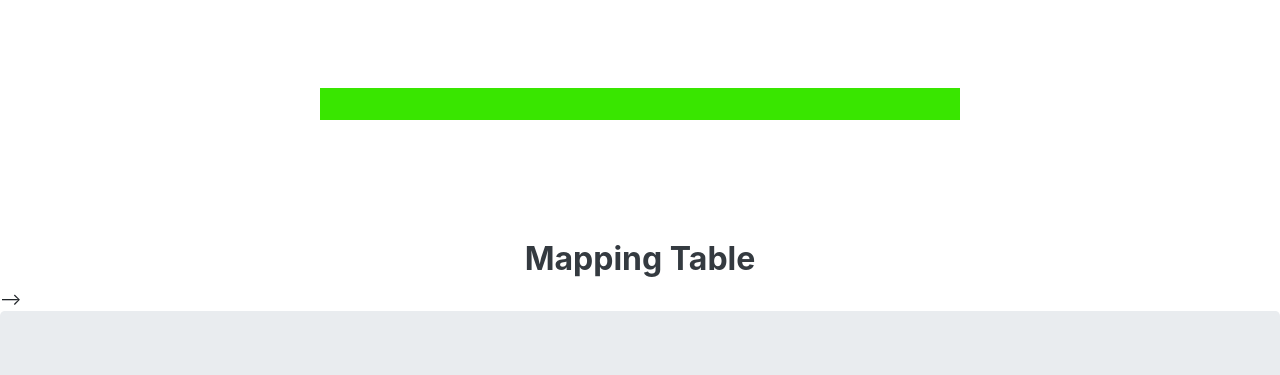
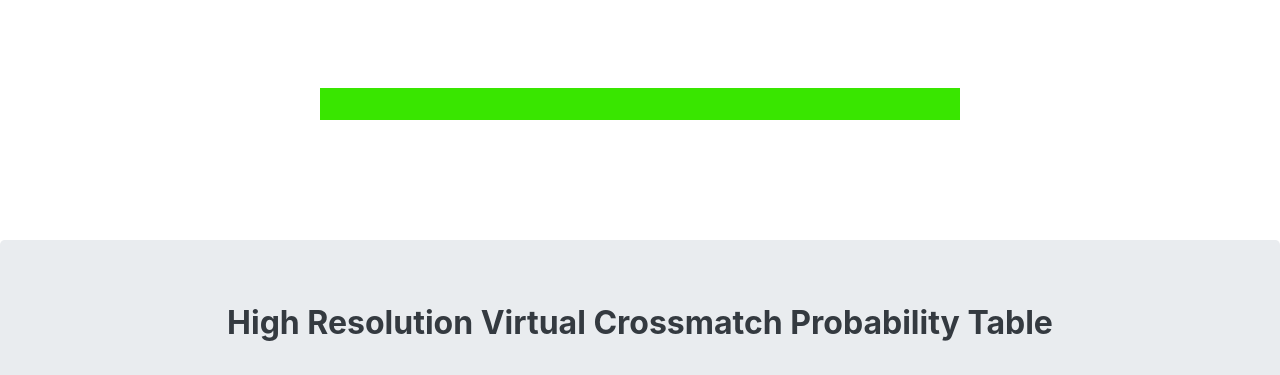
Before and after one commit to NavchetanKaur/local_tool, a Django app: template transplanttoolbox/templates/victor/vxmGlsmatch.html in a window 1280 px wide. Shown: the part 870-1245 px from the top of the page. Run offline with Django 3.2, Linux system fonts and the light colour scheme; the template is opened without the code that fills it, so the values that code supplies are empty; some libraries are stand-ins or nearby versions.

Commit message:
Table headers changed

```diff
--- a/transplanttoolbox/templates/ttb_home.html
+++ b/transplanttoolbox/templates/ttb_home.html
@@ -38,7 +38,7 @@
 
 
   <div class="jumbotron text-center">
-    <h1 style="font-size:300%;" class="text-danger font-weight-bold" >  TransplantTToolbox  <img class="mr-4 mb-3" id="ttb" src="{% static "images/tools.png" %}", width="100", height="100"></h1>
+    <h1 style="font-size:300%;" class="text-danger font-weight-bold" >  TransplantToolbox  <img class="mr-4 mb-3" id="ttb" src="{% static "images/tools.png" %}", width="100", height="100"></h1>
         <hr>
         <br>
 
--- a/transplanttoolbox/templates/victor/vxmGlsmatch.html
+++ b/transplanttoolbox/templates/victor/vxmGlsmatch.html
@@ -139,8 +139,8 @@
   <br>
   <br>
 
-<div class="container text-center">
-<h2 class="font-weight-bold text-dark" > Mapping Table </h2> </div> -->
+<div class=" jumbotron text-center">
+<h2 class="font-weight-bold text-dark" > High Resolution Virtual Crossmatch Probability Table </h2>
 
 
 
@@ -160,10 +160,10 @@
 
 
 
+<br>
 
 
 
-<div class="jumbotron">
 
     <table class="container table table-responsive-sm table-bordered table-hover table-striped  text-xl-left">
             <thead class="thead-dark">
```
Also changed, not shown: transplanttoolbox/templates/victor/vxmMACmatch.html (+4 -4 lines), 3 other files.
